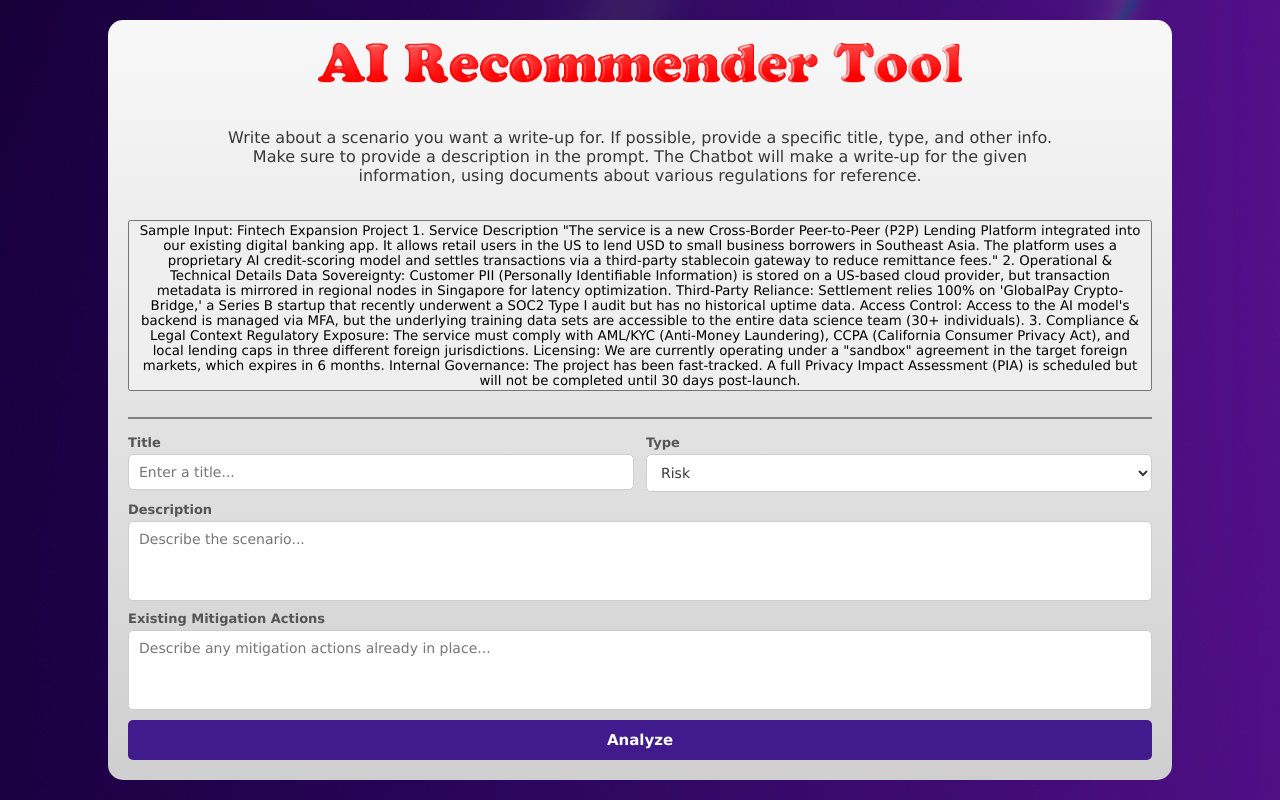
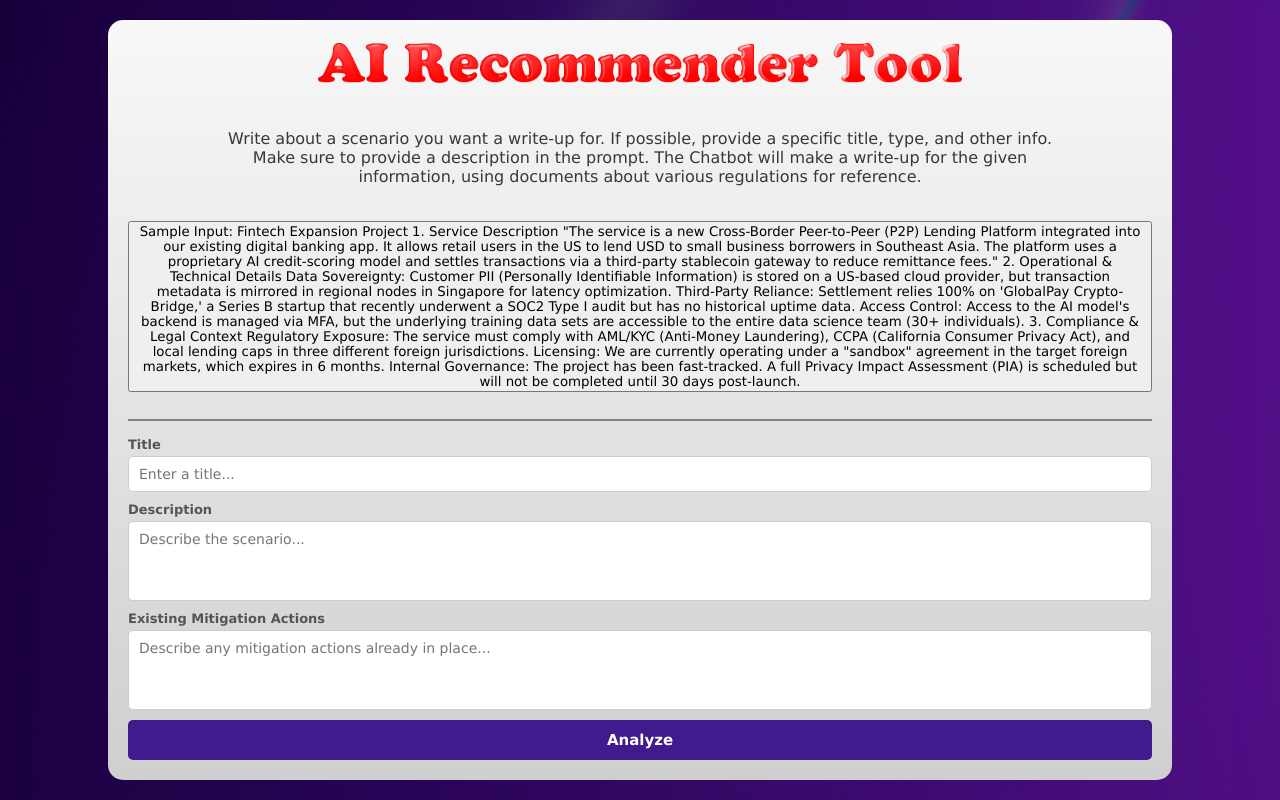
Before and after one commit to VCU-CS-SeniorDesign/senior-design-project-repository-cs-309, a Next.js app in the folder Code/ai-recommender-app/: page / in a window 1280 px wide. Built offline with nearby package versions, Linux system fonts and the light colour scheme.

Commit message:
Removed the type field (risk, control, etc.) since it was for when we thought we were making a full write-up.

```diff
--- a/Code/ai-recommender-app/app/page.tsx
+++ b/Code/ai-recommender-app/app/page.tsx
@@ -13,7 +13,6 @@ const Home = () => {
     const { append, isLoading, messages } = useChat()
 
     const [title, setTitle] = useState("")
-    const [type, setType] = useState("Risk")
     const [description, setDescription] = useState("")
     const [mitigation, setMitigation] = useState("")
 
@@ -34,7 +33,7 @@ const Home = () => {
             alert("Please enter a description.")
             return
         }
-        const combined = `Title: ${title}\nType: ${type}\nDescription: ${description}\nExisting Mitigation Actions: ${mitigation}`
+        const combined = `Title: ${title}\nDescription: ${description}\nExisting Mitigation Actions: ${mitigation}`
         const msg: Message = {
             id: crypto.randomUUID(),
             content: combined,
@@ -42,7 +41,6 @@ const Home = () => {
         }
         append(msg)
         setTitle("")
-        setType("Risk")
         setDescription("")
         setMitigation("")
     }
@@ -72,8 +70,7 @@ const Home = () => {
             </section>
             <form onSubmit={handleFormSubmit}>
                 <div className="form-fields">
-                    <div className="form-row">
-                        <div className="form-group">
+                    <div className="form-group full-width">
                         <label htmlFor="title">Title</label>
                         <input
                             id="title"
@@ -83,21 +80,6 @@ const Home = () => {
                             onChange={(e) => setTitle(e.target.value)}
                             placeholder="Enter a title..."
                         />
-                        </div>
-                        <div className="form-group">
-                            <label htmlFor="type">Type</label>
-                            <select
-                                id="type"
-                                className="field-input"
-                                value={type}
-                                onChange={(e) => setType(e.target.value)}
-                            >
-                                <option value="Risk">Risk</option>
-                                <option value="Control">Control</option>
-                                <option value="Requirement">Requirement</option>
-                                <option value="Action Plan">Action Plan</option>
-                            </select>
-                        </div>
                     </div>
                     <div className="form-group full-width">
                         <label htmlFor="description">Description</label>
```
Lines whose indentation alone changed are shown as unchanged.
